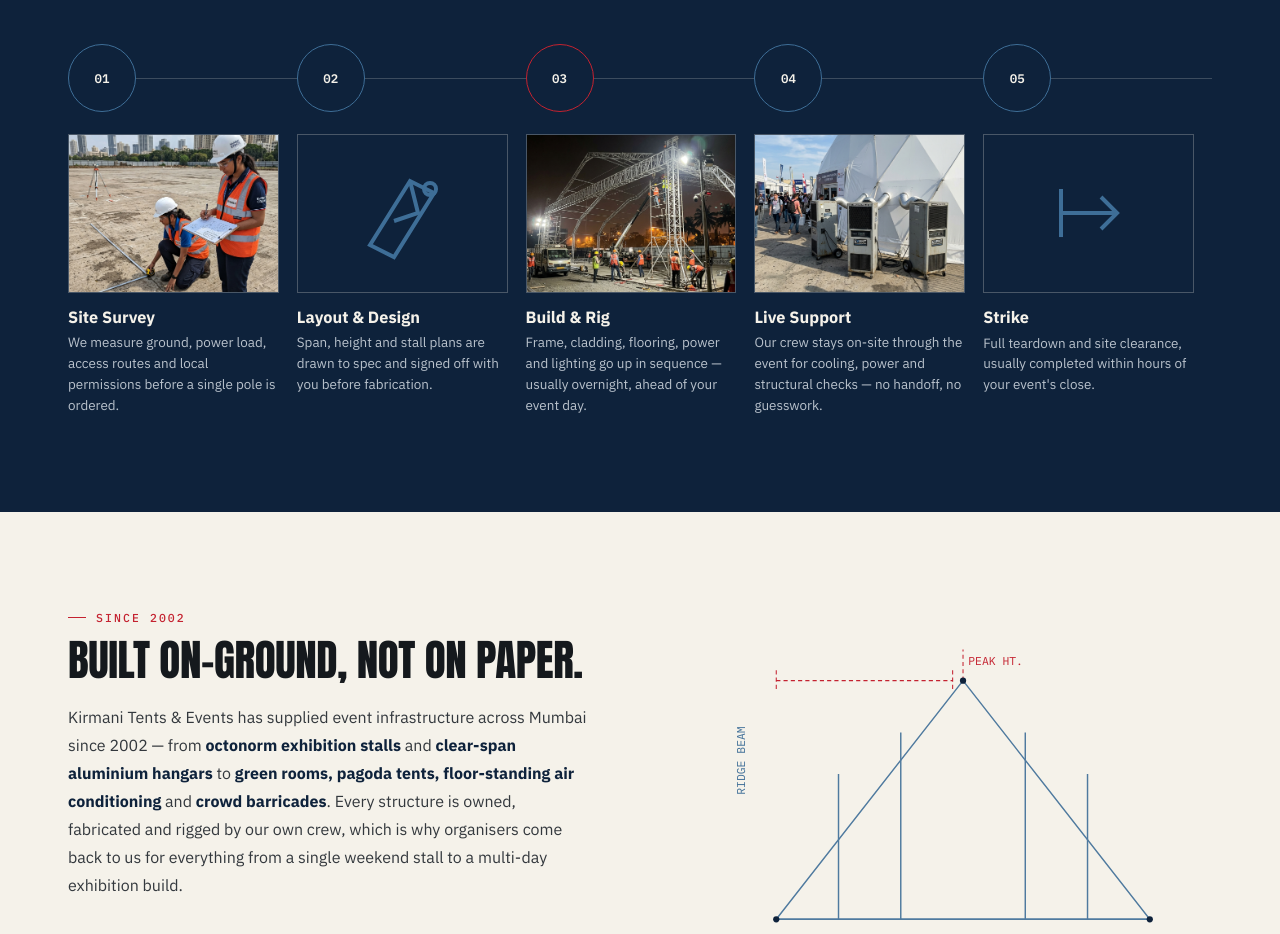
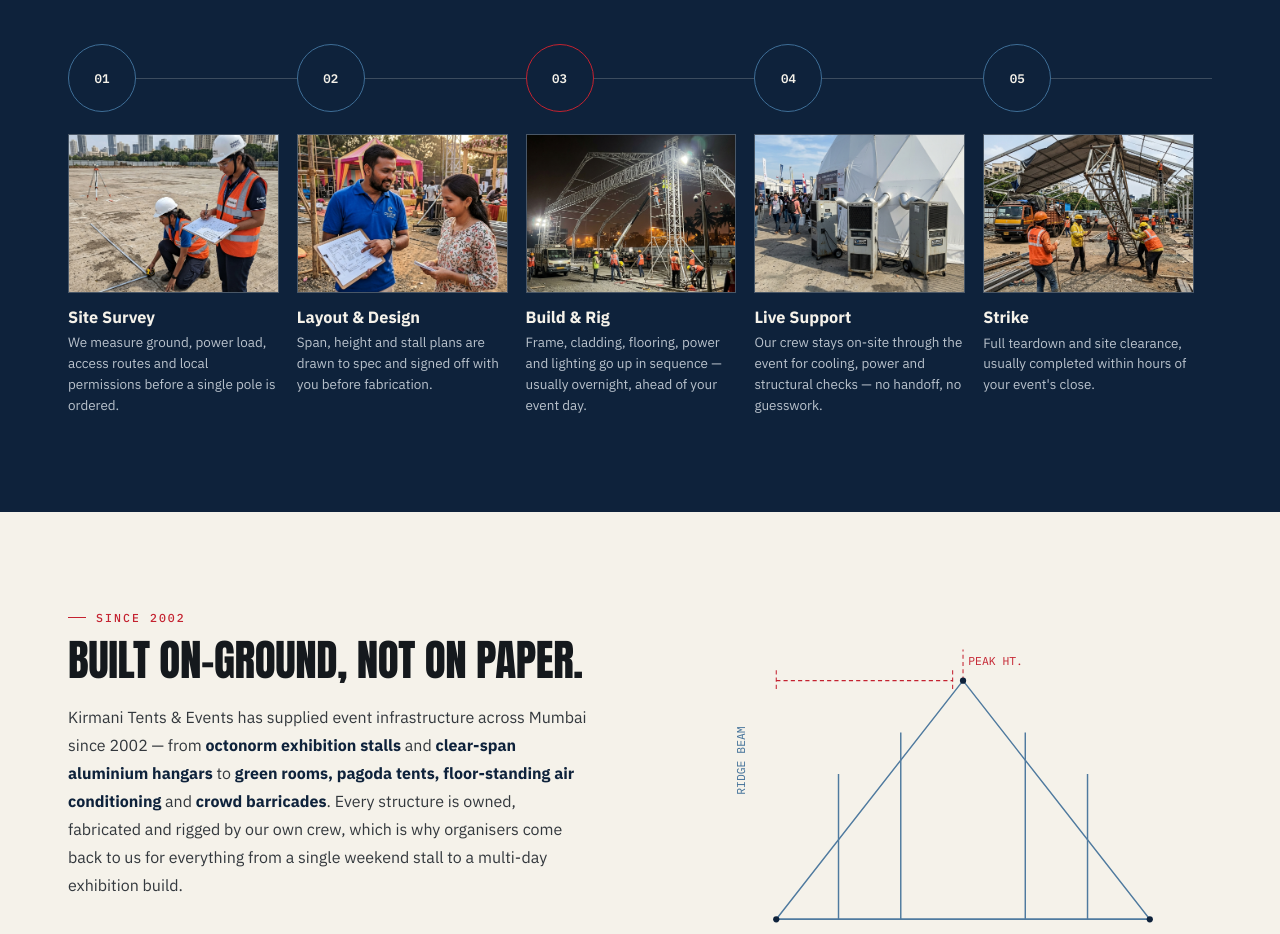
Before and after one commit to samaralpha8666-maker/kervani_enterprises_new_pratick, a plain HTML site: page index.html in a window 1280 px wide. Shown: the part 2520-3454 px from the top of the page. Drawn offline with Linux system fonts and the light colour scheme.

Commit message:
add some value

```diff
--- a/index.html
+++ b/index.html
@@ -153,7 +153,7 @@
       </div>
       <div class="proc-step reveal">
         <div class="proc-num">02</div>
-        <div class="proc-icon"><svg viewBox="0 0 48 48" fill="none" stroke-width="2"><path d="M8 40 28 8l12 6-20 32z"/><path d="M28 8l4 16-12 4"/><circle cx="38" cy="12" r="3"/></svg></div>
+        <div class="proc-media"><img src="assets/images/process_layout.jpg" alt="Indian event planner designing a blueprint on a site table outdoors"></div>
         <h3>Layout &amp; Design</h3>
         <p>Span, height and stall plans are drawn to spec and signed off with you before fabrication.</p>
       </div>
@@ -171,7 +171,7 @@
       </div>
       <div class="proc-step reveal">
         <div class="proc-num">05</div>
-        <div class="proc-icon"><svg viewBox="0 0 48 48" fill="none" stroke-width="2"><path d="M10 24h28"/><path d="M30 16l8 8-8 8"/><path d="M10 12v24"/></svg></div>
+        <div class="proc-media"><img src="assets/images/process_strike.jpg" alt="Workers dismantling event structures and packing them onto trucks"></div>
         <h3>Strike</h3>
         <p>Full teardown and site clearance, usually completed within hours of your event's close.</p>
       </div>
```
Also changed, not shown: assets/images/process_layout.jpg (added), assets/images/process_strike.jpg (added).
